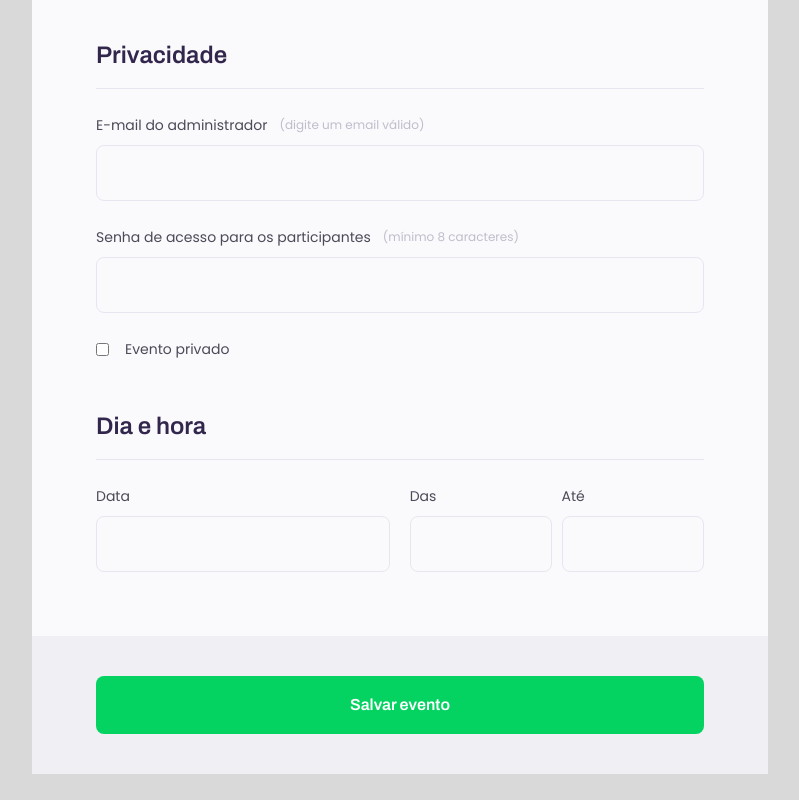
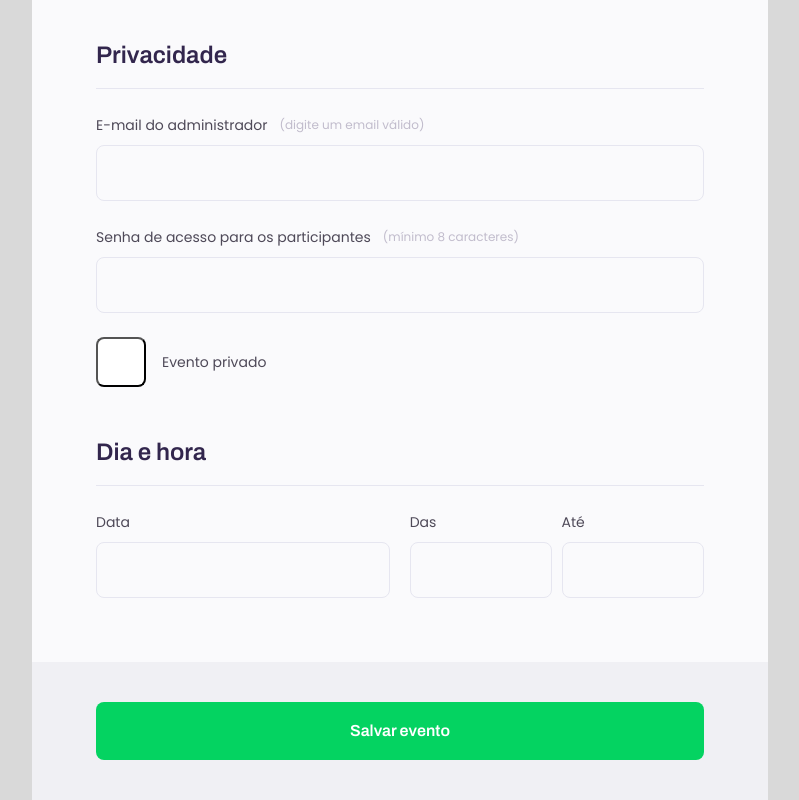
Before and after one commit to alexandrecabraldev/Formulario-2, a React (Vite) app: page / in a window 1280 px wide. Shown: the part 1109-1909 px from the top of the page, without its empty margins (240-1039 px from the left). Before the commit the page ends 1883 px from the top, so only its background shows below. Built offline with nearby package versions, Linux system fonts and the light colour scheme.

Commit message:
add radix checkbox

```diff
--- a/package.json
+++ b/package.json
@@ -9,9 +9,12 @@
     "preview": "vite preview"
   },
   "dependencies": {
+    "@radix-ui/react-checkbox": "^1.0.1",
+    "@radix-ui/react-icons": "^1.1.1",
     "@types/styled-components": "^5.1.26",
     "react": "^18.2.0",
     "react-dom": "^18.2.0",
+    "react-hook-form": "^7.42.1",
     "styled-components": "^5.3.6"
   },
   "devDependencies": {
--- a/src/componensts/CheckedArea.tsx
+++ b/src/componensts/CheckedArea.tsx
@@ -1,3 +1,6 @@
+import * as Checkbox  from "@radix-ui/react-checkbox";
+import { CheckIcon } from '@radix-ui/react-icons';
+
 import styled from "styled-components";
 import { ContainerInputs } from "./Default/ContainerInputs";
 
@@ -9,14 +12,34 @@ const ContainerCheckedArea = styled(ContainerInputs)`
 
 `;
 
+const CheckboxButton = styled(Checkbox.Root)`
+    width: 50px;
+    height: 50px;
+    border-radius: 8px;
+    background-color: white;
+    cursor: pointer;
+`;
+
+const Checked = styled(Checkbox.Indicator)`
+    color: purple;
+
+`;
+
 interface PropsType{
     titleLabel:string;
 }
 
 export function CheckedArea(props: PropsType){
+
     return(
         <ContainerCheckedArea>
-            <input type="checkbox" name="" id="" title="checkBox"/>
+            {/* <input type="checkbox" name="" id="" title="checkBox"/> */}
+            <CheckboxButton >
+                <Checked>
+                    <CheckIcon/>
+                </Checked>
+            </CheckboxButton>
+
             <label htmlFor="">{props.titleLabel}</label>
         </ContainerCheckedArea>
     );
--- a/src/componensts/EventInformation.tsx
+++ b/src/componensts/EventInformation.tsx
@@ -17,16 +17,19 @@ export function EventInformation(props:TypeProps){
                 <InputSection
                     titleLabel="Título do evento"
                     titleSpan="(mínimo 8 caracteres)"
+                    name="Título do evento"
                 />
 
                 <InputSection
                     titleLabel="Link do evento"
                     titleSpan="(comece com https://)"
+                    name="Link do evento"
                 />
 
                 <InputSection
                     titleLabel="Whatsapp para contato"
                     titleSpan="(somente números)"
+                    name="Whatsapp para contato"
                 />
 
                 <InputTextArea titleLabel="Informações extras"/>
--- a/src/componensts/Form.tsx
+++ b/src/componensts/Form.tsx
@@ -16,8 +16,23 @@ const Formy = styled.form`
 
 
 export function Form(){
+
+    const input = document.querySelector("input[name='Link do evento']");
+
+    console.log(input);
+
+    function handleSubmit(event: React.FormEvent<HTMLFormElement>){
+        event.preventDefault();
+        console.log("submit");
+        console.log(input);
+
+        // if(Number(input?.value.length)<8){
+        //     console.log("entrou")
+        // }
+    }
+
     return(
-        <Formy>
+        <Formy onSubmit={handleSubmit}>
             <EventInformation titleSectionProps="Informações do Evento" />
             <Privacy titleSectionProps="Privacidade"/>
             <DayHour titleSectionProps="Dia e hora"/>
--- a/src/componensts/Header.tsx
+++ b/src/componensts/Header.tsx
@@ -1,7 +1,7 @@
 import styled from "styled-components"
 
 const HeaderContainer = styled.header`
-  max-width: 90rem;
+  max-width: 100%;
   position: relative;
   margin: auto;
   //background-color: ${props=>props.theme.backgroundHeader};
--- a/src/componensts/InputSection.tsx
+++ b/src/componensts/InputSection.tsx
@@ -1,5 +1,6 @@
 import styled from "styled-components"
 import { ContainerInputs } from "./Default/ContainerInputs";
+import { useForm } from "react-hook-form";
 
 const ContainerTitle = styled.div`
     display: flex;
@@ -19,9 +20,11 @@ const ContainerTitle = styled.div`
 interface InformationProps{
     titleLabel:string;
     titleSpan?:string;
+    name?:string;
 }
 
 export function InputSection(props:InformationProps){
+
     return(
         <ContainerInputs>
             <ContainerTitle>
@@ -29,7 +32,10 @@ export function InputSection(props:InformationProps){
                 <span>{props.titleSpan}</span>
             </ContainerTitle>
 
-            <input type="text" title="inputText"/>
+            <input type="text"
+                title="inputText"
+                name={props.name}
+            />
         </ContainerInputs>
     );
 }
--- a/src/componensts/SelectComponent.tsx
+++ b/src/componensts/SelectComponent.tsx
@@ -21,8 +21,8 @@ export function SelectComponent(props: PropsTitle){
         <ContainerSelect>
             <label>{props.titleLabel}</label>
 
-            <select name="" id="" title="select">
-                <option value="placeholder" selected hidden disabled>Tipo do Evento</option>
+            <select name="" id="" title="select" defaultValue={"placeholder"}>
+                <option value="placeholder" hidden>Tipo do Evento</option>
                 <option value="value One">Value One</option>
                 <option value="value two">Value two</option>
                 <option value="value three">Value three</option>
```
Also changed, not shown: 1 other file (tests, documents, lock files or other folders).
